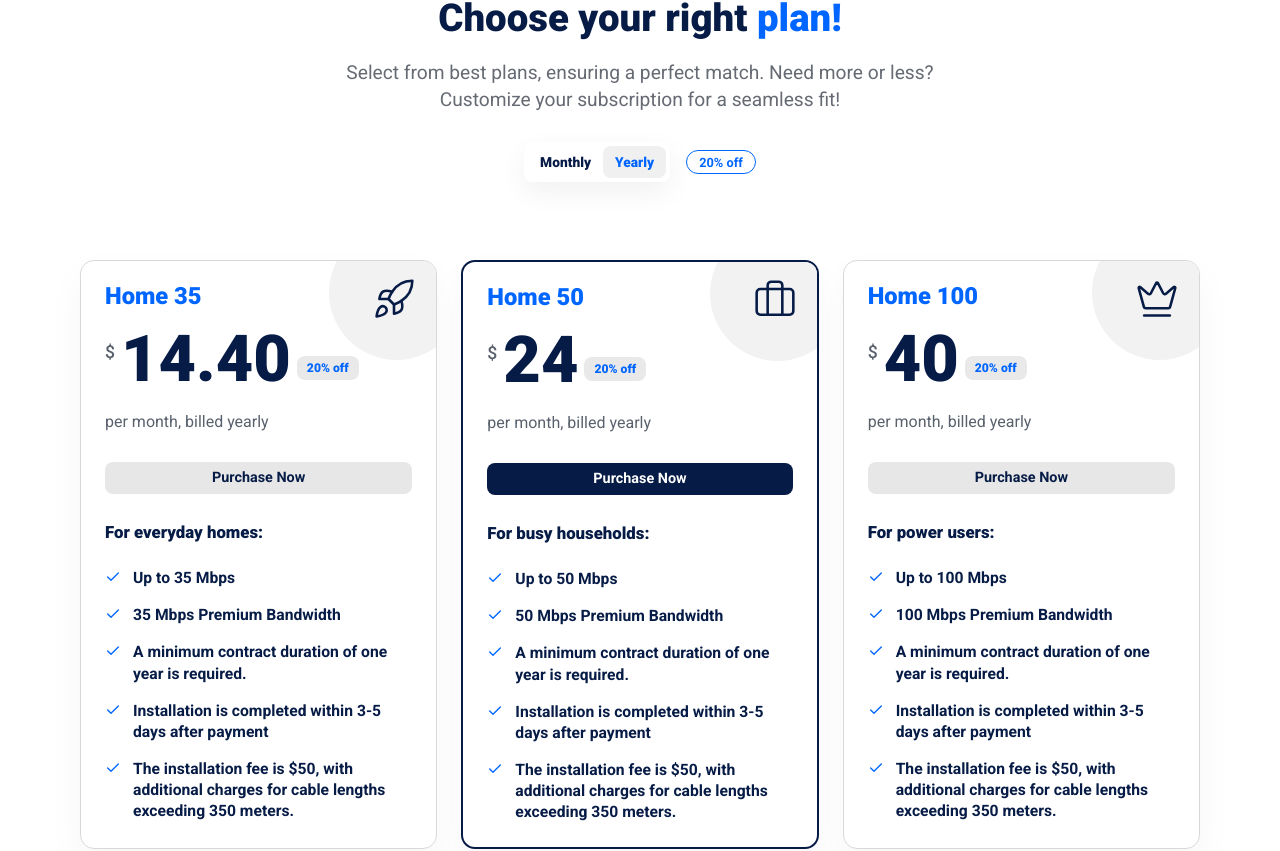
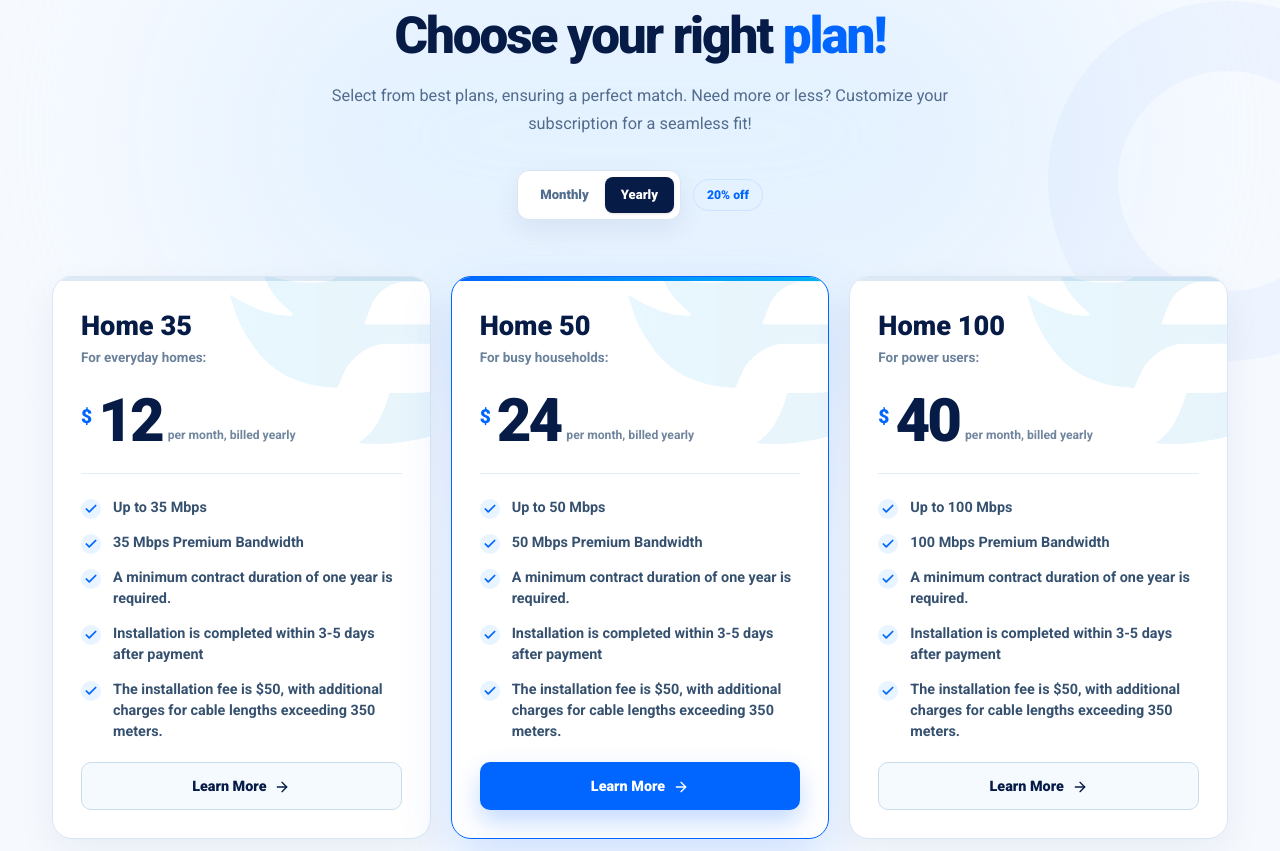
Before and after one commit to FastOne-Dev/f1-website, a Next.js app: page / in a window 1280 px wide. Shown: the part 1047-1898 px from the top of the page. Built offline with nearby package versions, Linux system fonts and the light colour scheme; a web font is replaced by a local one.

Commit message:
Update F1 Website

```diff
--- a/src/components/PricingSection.tsx
+++ b/src/components/PricingSection.tsx
@@ -1,11 +1,11 @@
 "use client";
 
+import Image from "next/image";
 import { useState } from "react";
 import {
-  Briefcase as BriefcaseIcon,
+  ArrowRight as ArrowRightIcon,
   Check as CheckIcon,
-  Crown as CrownIcon,
-  Rocket as RocketIcon,
+  Sparkles as SparklesIcon,
 } from "lucide-react";
 import LocalizedText from "@/components/LocalizedText";
 import { plans, salesUrl } from "@/lib/site-data";
@@ -16,15 +16,12 @@ const yearlyDiscount = 0.2;
 const pricingPlanMeta = [
   {
     audience: "For everyday homes:",
-    icon: RocketIcon,
   },
   {
     audience: "For busy households:",
-    icon: BriefcaseIcon,
   },
   {
     audience: "For power users:",
-    icon: CrownIcon,
   },
 ];
 
@@ -43,30 +40,37 @@ export default function PricingSection() {
   const isYearly = billingCycle === "yearly";
 
   return (
-    <section className="bg-white py-[92px] max-[640px]:py-[66px]">
-      <div className="mx-auto max-w-7xl px-6 lg:px-8">
+    <section className="relative isolate overflow-hidden bg-[#F6FAFF] py-[104px] max-[640px]:py-[72px]">
+      <div className="pointer-events-none absolute left-1/2 top-0 -z-10 h-[460px] w-[900px] -translate-x-1/2 rounded-full bg-[#DDEEFF]/70 blur-[100px]" />
+      <div className="pointer-events-none absolute -right-32 top-24 -z-10 size-[360px] rounded-full border-[70px] border-[#0066FF]/[0.035]" />
+
+      <div className="mx-auto max-w-[1240px] px-6 lg:px-8">
         <div className="mx-auto max-w-[720px] text-center">
-          <h2 className="m-0 text-[2.4rem] font-black leading-[1.08] text-[#061B46] max-[640px]:text-[1.85rem]">
+          {/* <p className="mx-auto mb-4 inline-flex items-center gap-2 rounded-full border border-[#CDE2FA] bg-white/80 px-4 py-2 text-[0.72rem] font-black uppercase tracking-[0.14em] text-[#0066FF] shadow-[0_8px_24px_rgba(6,27,70,0.05)] backdrop-blur-sm">
+            <span className="size-2 rounded-full bg-[#008DFF] shadow-[0_0_0_4px_rgba(0,141,255,0.12)]" />
+            <LocalizedText value="Home fiber plans" />
+          </p> */}
+          <h2 className="m-0 text-[clamp(2.15rem,4vw,3.35rem)] font-black leading-[1.04] tracking-[-0.04em] text-[#061B46]">
             <LocalizedText value="Choose your right" />{" "}
             <span className="text-[#0066FF]">
               <LocalizedText value="plan!" />
             </span>
           </h2>
-          <p className="mx-auto mb-0 mt-5 max-w-[640px] text-[1.2rem] leading-[1.45] text-[#666A73] max-[640px]:text-[1rem]">
+          <p className="mx-auto mb-0 mt-5 max-w-[620px] text-[1.02rem] leading-[1.7] text-[#526C8D] max-[640px]:text-[0.95rem]">
             <LocalizedText value="Select from best plans, ensuring a perfect match. Need more or less? Customize your subscription for a seamless fit!" />
           </p>
 
-          <div className="mt-7 flex flex-wrap items-center justify-center gap-4">
+          <div className="mt-8 flex flex-wrap items-center justify-center gap-3">
             <div
-              className="inline-flex items-center rounded-[8px] bg-white p-1 shadow-[0_10px_28px_rgba(15,23,42,0.06)]"
+              className="inline-flex items-center rounded-[12px] border border-[#D6E6F5] bg-white p-1.5 shadow-[0_10px_28px_rgba(6,27,70,0.07)]"
               aria-label="Billing frequency"
             >
               <button
                 className={cx(
-                  "inline-flex min-h-8 items-center rounded-[8px] px-3 text-[0.86rem] font-black transition",
+                  "inline-flex min-h-9 items-center rounded-[8px] px-4 text-[0.82rem] font-black transition",
                   billingCycle === "monthly"
-                    ? "bg-[#F0F0F0] text-[#0066FF]"
-                    : "text-[#061B46]",
+                    ? "bg-[#061B46] text-white shadow-sm"
+                    : "text-[#526C8D] hover:text-[#0066FF]",
                 )}
                 type="button"
                 aria-pressed={billingCycle === "monthly"}
@@ -76,8 +80,10 @@ export default function PricingSection() {
               </button>
               <button
                 className={cx(
-                  "inline-flex min-h-8 items-center rounded-[8px] px-3 text-[0.86rem] font-black transition",
-                  isYearly ? "bg-[#F0F0F0] text-[#0066FF]" : "text-[#061B46]",
+                  "inline-flex min-h-9 items-center rounded-[8px] px-4 text-[0.82rem] font-black transition",
+                  isYearly
+                    ? "bg-[#061B46] text-white shadow-sm"
+                    : "text-[#526C8D] hover:text-[#0066FF]",
                 )}
                 type="button"
                 aria-pressed={isYearly}
@@ -86,17 +92,16 @@ export default function PricingSection() {
                 <LocalizedText value="Yearly" />
               </button>
             </div>
-            <span className="inline-flex min-h-6 items-center rounded-full border border-[#0066FF] px-3 text-[0.8rem] font-bold text-[#0066FF]">
+            <span className="inline-flex min-h-8 items-center rounded-full bg-[#E4F2FF] px-3.5 text-[0.76rem] font-black text-[#0066FF] ring-1 ring-inset ring-[#0066FF]/10">
               <LocalizedText value={isYearly ? "20% off" : "Monthly rate"} />
             </span>
           </div>
         </div>
 
-        <div className="mt-[78px] grid grid-cols-3 gap-6 px-12 max-[980px]:mt-12 max-[980px]:grid-cols-1">
+        <div className="mt-14 grid grid-cols-3 items-stretch gap-5 max-[980px]:mx-auto max-[980px]:max-w-[620px] max-[980px]:grid-cols-1">
           {plans.map((plan, index) => {
             const featured = index === 1;
             const meta = pricingPlanMeta[index];
-            const Icon = meta.icon;
             const monthlyAmount = getPlanAmount(plan.price);
             const displayAmount = isYearly
               ? monthlyAmount * (1 - yearlyDiscount)
@@ -105,77 +110,83 @@ export default function PricingSection() {
             return (
               <article
                 className={cx(
-                  "relative grid min-h-[458px] overflow-hidden rounded-xl border bg-white p-6 text-[#061B46] shadow-[0_16px_38px_rgba(15,23,42,0.04)] max-[640px]:min-h-0",
+                  "group relative grid min-h-[510px] overflow-hidden rounded-[20px] border bg-white p-7 text-[#061B46] transition duration-300 hover:-translate-y-1 hover:shadow-[0_24px_54px_rgba(6,27,70,0.13)] max-[640px]:min-h-0 max-[640px]:p-6",
                   featured
-                    ? "border-2 border-[#061B46] shadow-[0_8px_18px_rgba(15,23,42,0.2)]"
-                    : "border-[#D8D8D8]",
+                    ? "border-[#0066FF] shadow-[0_22px_54px_rgba(0,102,255,0.16)]"
+                    : "border-[#D9E7F4] shadow-[0_14px_38px_rgba(6,27,70,0.06)]",
                 )}
                 key={plan.name}
               >
-                <span className="pointer-events-none absolute -right-7 -top-9 h-[135px] w-[135px] rounded-full bg-[#f2f2f2]" />
-                <div className="relative z-10 ">
-                  <span className="absolute -right-1 -top-2 text-[#061B46]">
-                    <Icon className="size-11" strokeWidth={1.4} />
+                <span className={cx("absolute inset-x-0 top-0 h-1", featured ? "bg-[linear-gradient(90deg,#0066FF,#00B8F5)]" : "bg-[#DDE9F5]")} />
+                <Image
+                  className="pointer-events-none absolute -right-25 -top-15 h-auto w-[300px] select-none opacity-[0.09] transition duration-300 group-hover:scale-110 group-hover:opacity-[0.14]"
+                  src="/img/fastone_mini_logo.png"
+                  alt=""
+                  width={190}
+                  height={144}
+                  aria-hidden="true"
+                  draggable={false}
+                />
+                {/* {featured && (
+                  <span className="pointer-events-none absolute right-5 top-5 z-20 inline-flex min-h-8 items-center gap-2 rounded-full border border-white/35 bg-[linear-gradient(135deg,#061B46_0%,#0066FF_70%,#00AEEF_100%)] px-3.5 text-[0.74rem] font-black tracking-[0.02em] text-white shadow-[0_10px_24px_rgba(0,102,255,0.28)]">
+                    <SparklesIcon
+                      className="size-3.5 fill-[#7EE7FF] text-[#7EE7FF]"
+                      strokeWidth={1.8}
+                    />
+                    <LocalizedText value="Recommended" />
                   </span>
+                )} */}
 
-                  <h3 className="m-0 pr-16 text-[1.48rem] font-black leading-none text-[#0066FF]">
+                <div className="relative z-10 flex h-full flex-col">
+                  <h3 className="mb-0 mt-2 text-[1.7rem] font-black leading-none text-[#061B46]">
                     <LocalizedText value={plan.name} />
                   </h3>
 
-                  <div className="mt-6 flex items-end gap-1.5">
-                    <span className="pb-[1.55rem] text-[1.1rem] font-medium leading-none text-[#59616D]">
+                  <p className="mb-0 mt-2 text-[0.84rem] font-bold text-[#6A819B]">
+                    <LocalizedText value={meta.audience} />
+                  </p>
+
+                  <div className="mt-7 flex items-end gap-1.5 border-b border-[#E3EDF6] pb-7">
+                    <span className="pb-[1.2rem] text-[1.2rem] font-black leading-none text-[#0066FF]">
                       $
                     </span>
-                    <p className="m-0 text-[4.05rem] font-black leading-[0.82] tracking-normal text-[#061B46] max-[640px]:text-[3.45rem]">
+                    <p className="m-0 text-[3.75rem] font-black leading-[0.82] tracking-[-0.05em] text-[#061B46] max-[640px]:text-[3.35rem]">
                       {formatPlanAmount(displayAmount)}
                     </p>
-                    <span className="mb-1.5 inline-flex min-h-6 items-center rounded-[8px] bg-[#E9E9E9] px-2.5 text-[0.76rem] font-black leading-none text-[#0066FF]">
-                      <LocalizedText value={isYearly ? "20% off" : "Monthly"} />
+                    <span className="mb-0.5 text-[0.76rem] font-bold leading-[1.3] text-[#71869E]">
+                      <LocalizedText value={isYearly ? "per month, billed yearly" : "per month, billed monthly"} />
                     </span>
                   </div>
-
-                  <p className="mb-0 mt-6 text-[1rem] leading-[1.5] text-[#59616D]">
-                    <LocalizedText
-                      value={
-                        isYearly
-                          ? "per month, billed yearly"
-                          : "per month, billed monthly"
-                      }
-                    />
-                  </p>
-
-                  <a
-                    className={cx(
-                      "mt-7 inline-flex min-h-8 w-full items-center justify-center rounded-[8px] px-4 text-[0.9rem] font-bold transition duration-150 hover:-translate-y-px",
-                      featured
-                        ? "bg-[#061B46] text-white hover:bg-black"
-                        : "bg-[#E7E7E7] text-[#061B46] hover:bg-[#DCDCDC]",
-                    )}
-                    href={salesUrl}
-                    target="_blank"
-                    rel="noreferrer"
-                  >
-                    <LocalizedText value="Purchase Now" />
-                  </a>
-
-                  <div className="mt-7">
-                    <p className="m-0 text-[1.05rem] font-black leading-tight text-[#061B46]">
-                      <LocalizedText value={meta.audience} />
-                    </p>
-
-                    <ul className="mt-6 grid gap-4 p-0">
+                  <div className="flex flex-1 flex-col pt-6">
+                    <ul className="m-0 grid list-none gap-3.5 p-0">
                       {[`Up to ${plan.speed}`, ...plan.features].map(
                         (feature) => (
                           <li
-                            className="flex items-start gap-3 text-[0.98rem] font-bold leading-[1.35] text-[#061B46]"
+                            className="flex items-start gap-3 text-[0.9rem] font-bold leading-[1.45] text-[#36516F]"
                             key={feature}
                           >
-                            <CheckIcon className="mt-0.5 size-4 flex-none text-[#0066FF]" />
+                            <span className="mt-px flex size-5 flex-none items-center justify-center rounded-full bg-[#E8F4FF] text-[#0066FF]">
+                              <CheckIcon className="size-3.5" strokeWidth={3} />
+                            </span>
                             <LocalizedText value={feature} />
                           </li>
                         ),
                       )}
                     </ul>
+                    <a
+                      className={cx(
+                        "mt-5 inline-flex min-h-12 w-full items-center justify-center gap-2 rounded-[10px] px-4 pt-px text-[0.9rem] font-black transition duration-150 hover:-translate-y-px",
+                        featured
+                          ? "bg-[#0066FF] text-white shadow-[0_12px_26px_rgba(0,102,255,0.24)] hover:bg-[#008DFF]"
+                          : "border border-[#C8DCEC] bg-[#F5FAFF] text-[#061B46] hover:border-[#0066FF] hover:text-[#0066FF]",
+                      )}
+                      href={salesUrl}
+                      target="_blank"
+                      rel="noreferrer"
+                    >
+                      <LocalizedText value="Learn More" />
+                      <ArrowRightIcon className="size-4" />
+                    </a>
                   </div>
                 </div>
               </article>
--- a/src/lib/km-dictionary.ts
+++ b/src/lib/km-dictionary.ts
@@ -25,6 +25,7 @@ export const kmDictionary: Record<string, string> = {
   "Choose a home package, then connect with Fast One sales for availability and installation details.":
     "ជ្រើសរើសកញ្ចប់ផ្ទះ រួចទាក់ទងផ្នែកលក់ Fast One ដើម្បីពិនិត្យតំបន់សេវាកម្ម និងព័ត៌មានដំឡើង។",
   "Popular": "ពេញនិយម",
+  "Recommended": "បានណែនាំ",
   "Compare plans": "ប្រៀបធៀបកញ្ចប់",
   "Private, reliable networks for serious operations.":
     "បណ្តាញឯកជន និងជឿទុកចិត្តបានសម្រាប់ប្រតិបត្តិការសំខាន់ៗ។",
@@ -181,9 +182,9 @@ export const kmDictionary: Record<string, string> = {
   "Plan recommendation": "ការណែនាំកញ្ចប់",
   "Service questions": "សំណួរសេវាកម្ម",
 
-  "Home 35": "ផ្ទះ 35",
-  "Home 50": "ផ្ទះ 50",
-  "Home 100": "ផ្ទះ 100",
+  "Home 35": "Home 35",
+  "Home 50": "Home 50",
+  "Home 100": "Home 100",
   "For everyday browsing, calls, and HD streaming.":
     "សម្រាប់បើកគេហទំព័រ ហៅទូរស័ព្ទ និងមើលវីដេអូ HD ប្រចាំថ្ងៃ។",
   "For busy homes with gaming, video calls, and streaming.":
--- a/src/lib/site-data.ts
+++ b/src/lib/site-data.ts
@@ -16,7 +16,7 @@ export const plans = [
   {
     name: "Home 35",
     speed: "35 Mbps",
-    price: "$18",
+    price: "$15",
     note: "For everyday browsing, calls, and HD streaming.",
     features: [
       "35 Mbps Premium Bandwidth",
```
